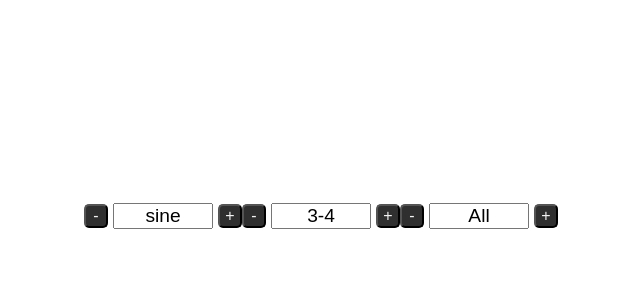
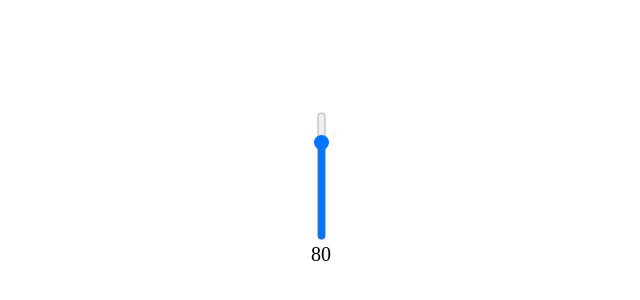
Before and after one commit to clay-bugg/Synth, a Nuxt app: page / in a window 1280 px wide. Shown: the part 184-484 px from the top of the page, without its empty margins (319-959 px from the left). Built offline with nearby package versions, Linux system fonts and the light colour scheme.

Commit message:
added volume slider input component

```diff
--- /dev/null
+++ b/components/VolumeSlider.vue
@@ -0,0 +1,26 @@
+<template>
+  <div class="volume-slider">
+    <input v-model="currentVolume" type="range" :min="0" :max="100" />
+    <p>{{ currentVolume }}</p>
+  </div>
+</template>
+
+<script setup>
+import { ref } from 'vue'
+
+const { currentVolume } = storeToRefs(useControlStore())
+
+
+</script>
+
+<style scoped>
+.volume-slider {
+  display: flex;
+  flex-direction: column;
+  align-items: center;
+  gap: 60px;
+}
+input {
+  transform: rotate(-90deg)
+}
+</style>
--- a/pages/index.vue
+++ b/pages/index.vue
@@ -1,17 +1,14 @@
 <template>
   <div class="app">
-    <ToneSwitcher />
-    <OctaveSwitcher />
-    <LabelsSwitcher />
+  <VolumeSlider />
   </div>
 
 </template>
 
 <script setup>
 import { ref } from 'vue'
-import { storeToRefs } from 'pinia'
 
-const { currentTone } = storeToRefs(useControlStore())
+
 
 
 
--- a/stores/controlStore.js
+++ b/stores/controlStore.js
@@ -5,10 +5,12 @@ export const useControlStore = defineStore('control', () => {
   const currentTone = ref('sine')
   const currentStartingOctave = ref(3)
   const currentLabels = ref('All')
+  const currentVolume = ref(80)
 
   return {
     currentTone,
     currentStartingOctave,
     currentLabels,
+    currentVolume,
   }
 })
```
